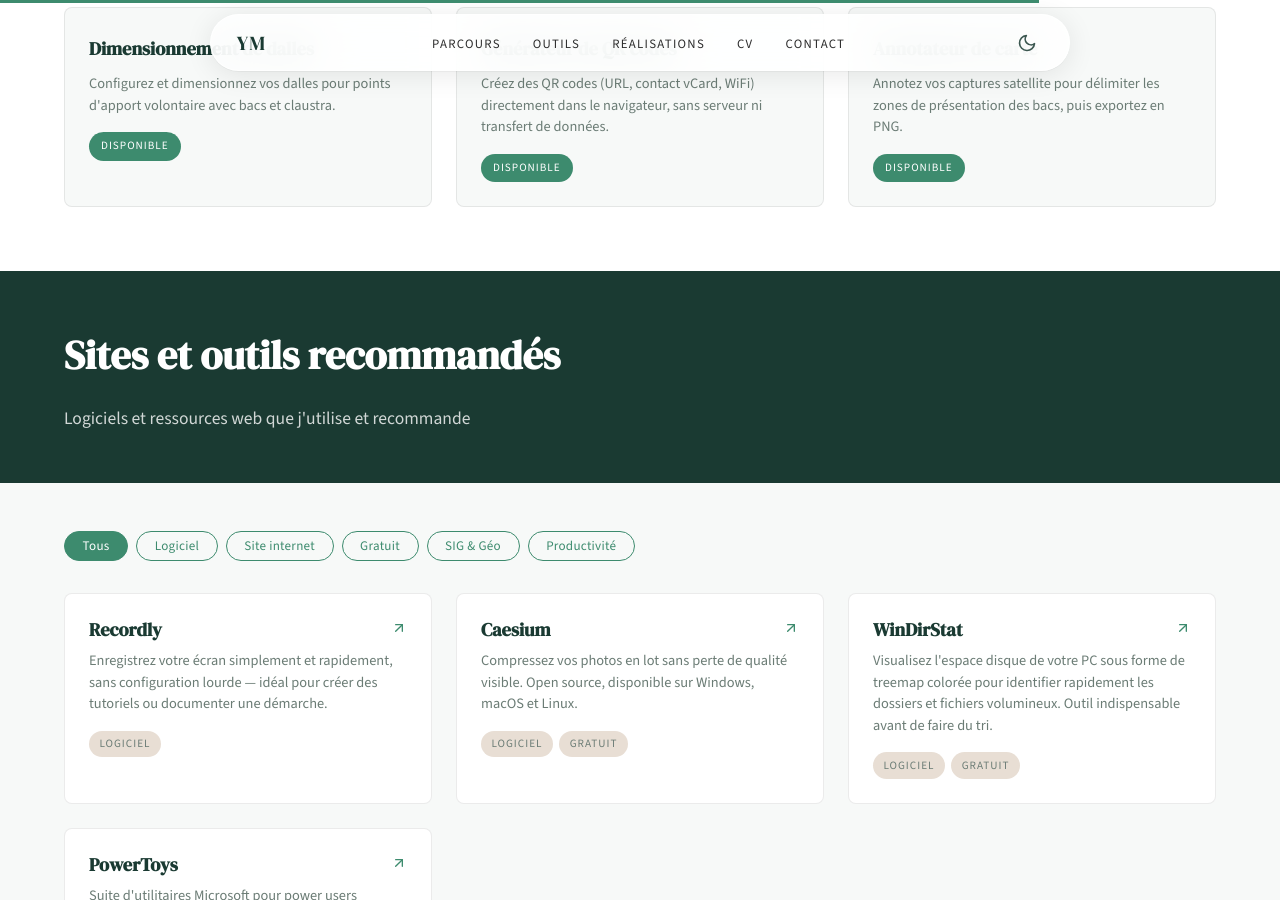
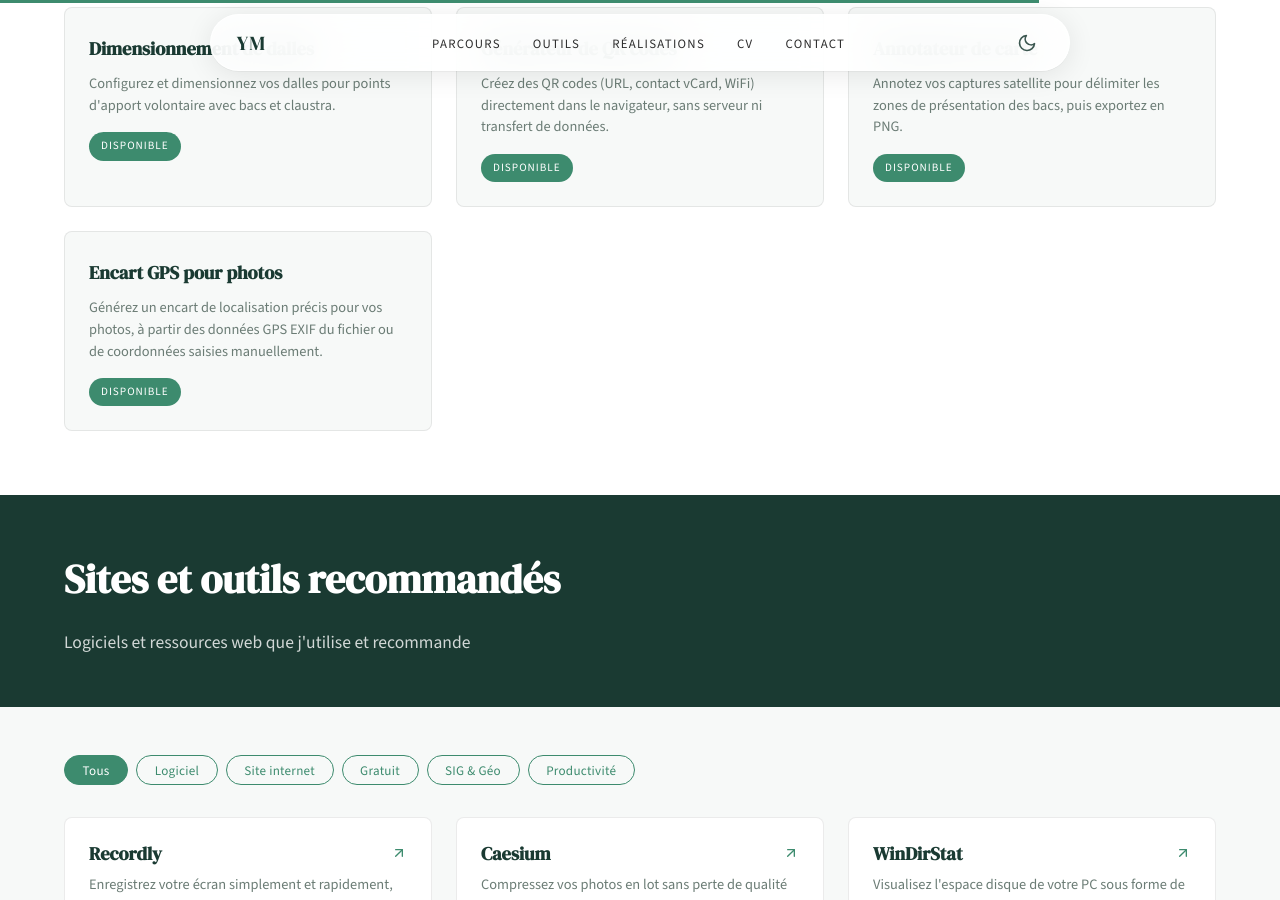
Before and after one commit to yvesmarti/yvesmarti.github.io, a Jekyll site: the page built from outils.html, in a window 1280 px wide and 900 px high, scrolled down 2153 px. Built offline with Jekyll 4.4.1, drawn with Linux system fonts in a browser that asks for light colours.

Commit message:
Référencement de l'outil encart-gps dans la page Outils
- Ajout de la card "Encart GPS pour photos" dans _data/outils.yml (catégorie "Autres outils pratiques")
- Remplacement de l'URL absolue par une URL relative dans le lien retour d'encart-gps.html

https://claude.ai/code/session_01NqrMLKTKq3136LXaaKSvh7

```diff
--- a/_data/outils.yml
+++ b/_data/outils.yml
@@ -78,3 +78,8 @@
       description: Annotez vos captures satellite pour délimiter les zones de présentation des bacs, puis exportez en PNG.
       lien: outils/annotateur-carte.html
       actif: true
+
+    - nom: Encart GPS pour photos
+      description: Générez un encart de localisation précis pour vos photos, à partir des données GPS EXIF du fichier ou de coordonnées saisies manuellement.
+      lien: outils/encart-gps.html
+      actif: true
--- a/outils/encart-gps.html
+++ b/outils/encart-gps.html
@@ -365,7 +365,7 @@ input[type=color] {
 <!-- ── SIDEBAR ── -->
 <div id="sidebar">
   <div class="sh">
-    <a class="back" href="https://yvesmarti.github.io/outils.html">← Retour aux outils</a>
+    <a class="back" href="../outils.html">← Retour aux outils</a>
     <h1>GéoPhoto</h1>
     <div class="tag">Encart cartographique · Traitement local</div>
   </div>
```
